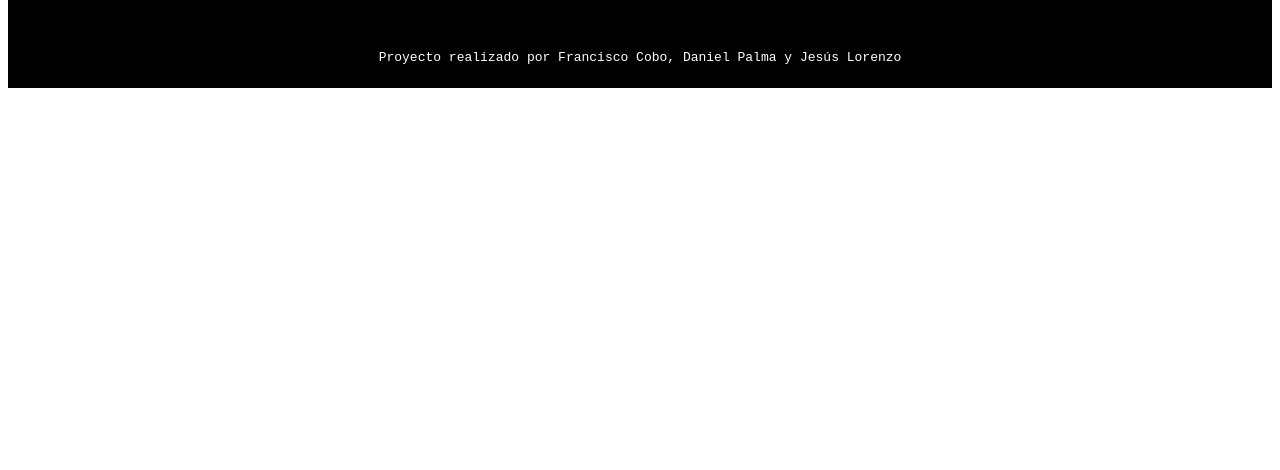
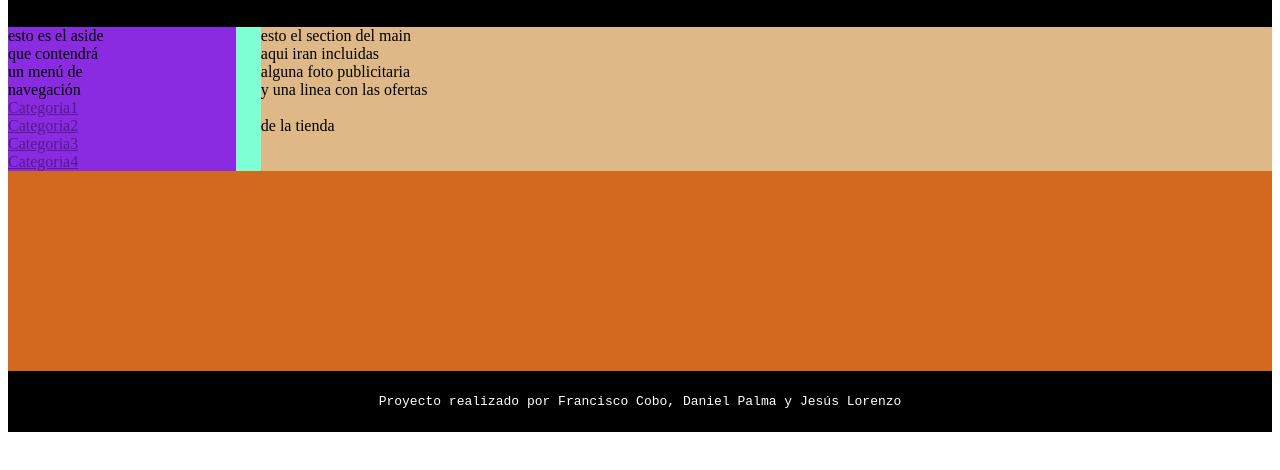
Before and after one commit to yo164/Proyecto-Final-lenguaje-de-marcas, a plain HTML site: page public/index.html in a window 1280 px wide. Shown: the part 222-692 px from the top of the page. Drawn offline with Linux system fonts and the light colour scheme.

Commit message:
diseño seccion principal

```diff
--- a/public/css/estilosindex.css
+++ b/public/css/estilosindex.css
@@ -25,8 +25,34 @@ header h1{
 }
 
 
+main{
+    background-color:aquamarine ;
+    display:flex;
+    flex-wrap: wrap;
+    justify-content: space-between;
+}
+
+aside{
+    background-color: blueviolet;
+    width:18%;
+}
+
+.principal{
+    background-color:burlywood ;
+    width: 80%;
+}
 
 
+.menudelascategorias{
+    display: flex;
+    flex-direction: column;
+}
+
+.bandaofertas{
+    background-color: chocolate;
+    width: 100%;
+    height: 200px;
+}
 footer {
     font-family: monospace;
     padding: 10px;
--- a/public/index.html
+++ b/public/index.html
@@ -13,9 +13,33 @@
     </header>
     <main>
         <aside>
-
+            esto es el aside
+            <br>
+            que contendrá
+            <br>
+            un menú de
+            <br>
+            navegación
+            <nav class="menudelascategorias">
+                <a href="">Categoria1</a>
+                <a href="">Categoria2</a>
+                <a href="">Categoria3</a>
+                <a href="">Categoria4</a>
+            </nav>
         </aside>
-        <section>
+        <section class="principal">
+            esto el section del main
+            <br>
+            aqui iran incluidas
+            <br>
+            alguna foto publicitaria
+            <br>
+            y una linea con las ofertas
+            <br>
+            <br>
+            de la tienda
+        </section>
+        <section class="bandaofertas">
 
         </section>
     </main>
```
